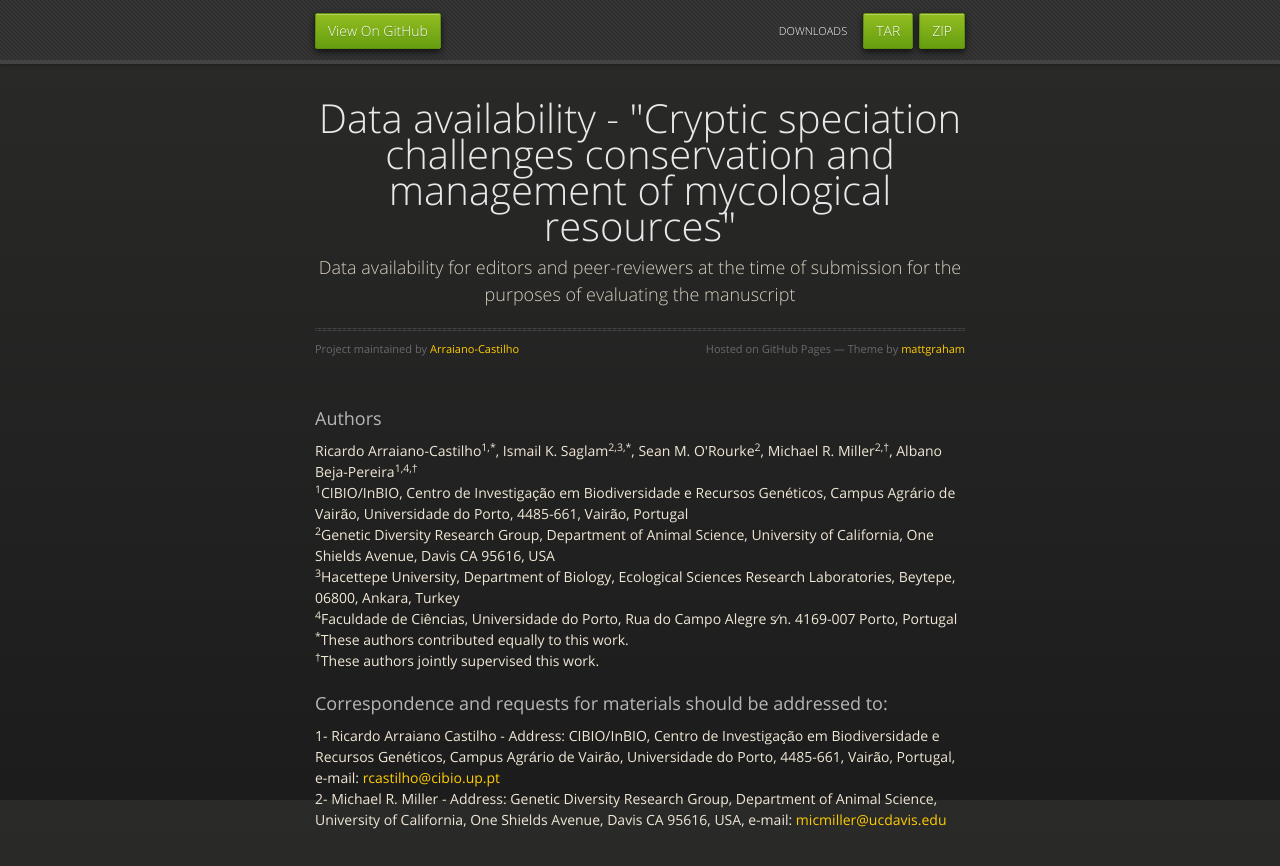
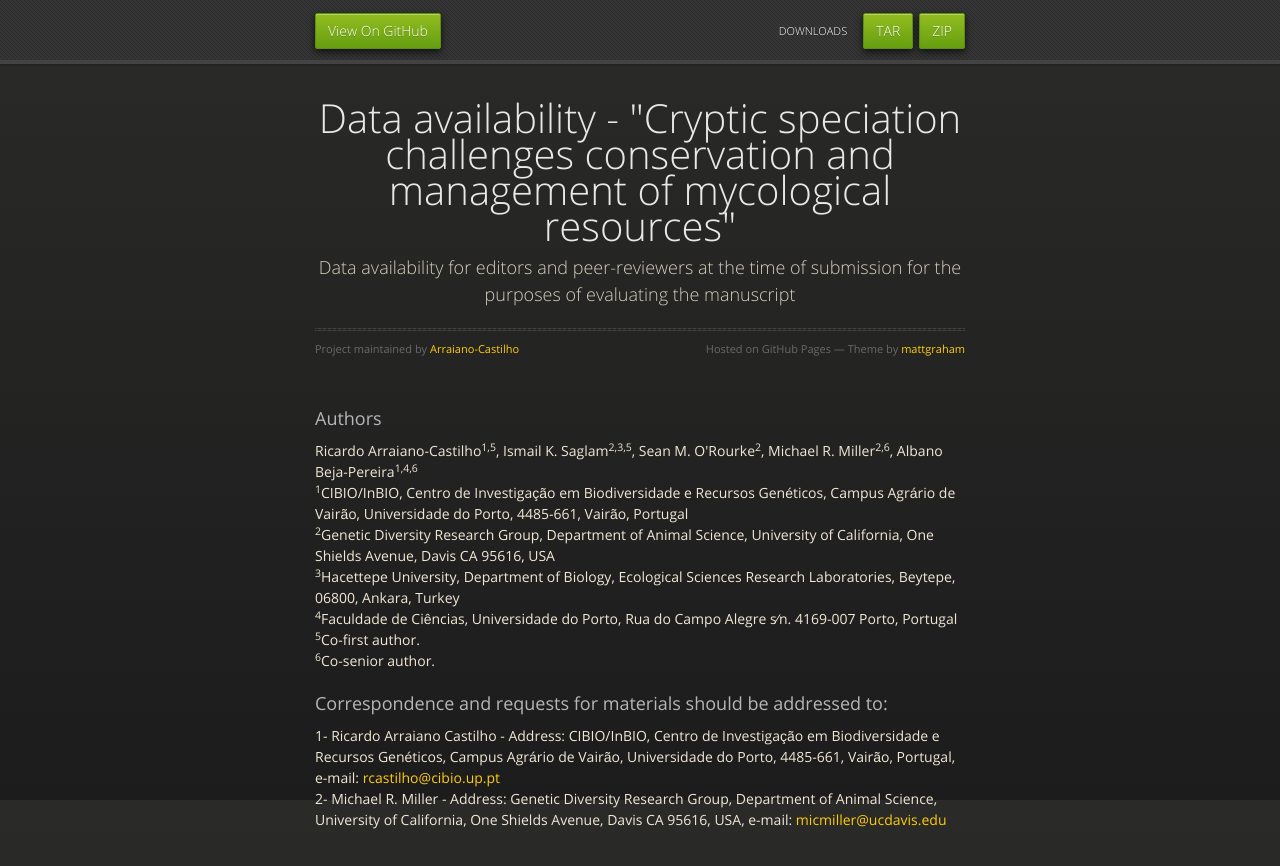
Before and after one commit to Arraiano-Castilho/Data_Availability, a plain HTML site: page index.html in a window 1280 px wide. Drawn offline with nearby package versions, Linux system fonts and the light colour scheme.

```diff
--- a/index.html
+++ b/index.html
@@ -41,13 +41,13 @@
         <h3>
 <a id="authors" class="anchor" href="#authors" aria-hidden="true"><span class="octicon octicon-link"></span></a>Authors</h3>
 
-<p>Ricardo Arraiano-Castilho<sup>1,*</sup>, Ismail K. Saglam<sup>2,3,*</sup>, Sean M. O'Rourke<sup>2</sup>, Michael R. Miller<sup>2,†</sup>, Albano Beja-Pereira<sup>1,4,†</sup><br>
+<p>Ricardo Arraiano-Castilho<sup>1,5</sup>, Ismail K. Saglam<sup>2,3,5</sup>, Sean M. O'Rourke<sup>2</sup>, Michael R. Miller<sup>2,6</sup>, Albano Beja-Pereira<sup>1,4,6</sup><br>
 <sup>1</sup>CIBIO/InBIO, Centro de Investigação em Biodiversidade e Recursos Genéticos, Campus Agrário de Vairão, Universidade do Porto, 4485-661, Vairão, Portugal<br>
 <sup>2</sup>Genetic Diversity Research Group, Department of Animal Science, University of California, One Shields Avenue, Davis CA 95616, USA<br>
 <sup>3</sup>Hacettepe University, Department of Biology, Ecological Sciences Research Laboratories, Beytepe, 06800, Ankara, Turkey<br>
 <sup>4</sup>Faculdade de Ciências, Universidade do Porto, Rua do Campo Alegre s⁄n. 4169-007 Porto, Portugal<br>
-<sup>*</sup>These authors contributed equally to this work.<br>
-<sup>†</sup>These authors jointly supervised this work.  </p>
+<sup>5</sup>Co-first author.<br>
+<sup>6</sup>Co-senior author.  </p>
 
 <h3>
 <a id="correspondence-and-requests-for-materials-should-be-addressed-to" class="anchor" href="#correspondence-and-requests-for-materials-should-be-addressed-to" aria-hidden="true"><span class="octicon octicon-link"></span></a>Correspondence and requests for materials should be addressed to:</h3>
```
Also changed, not shown: params.json (+1 -1 lines).
